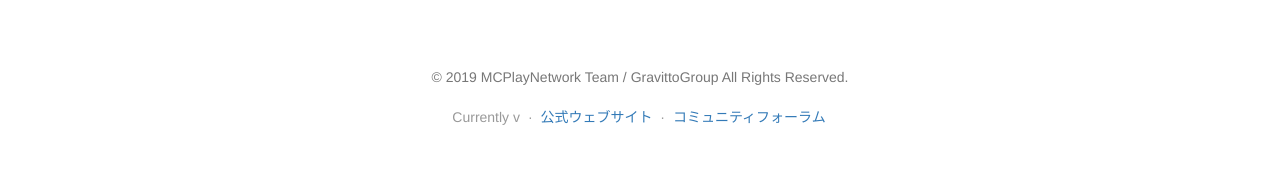
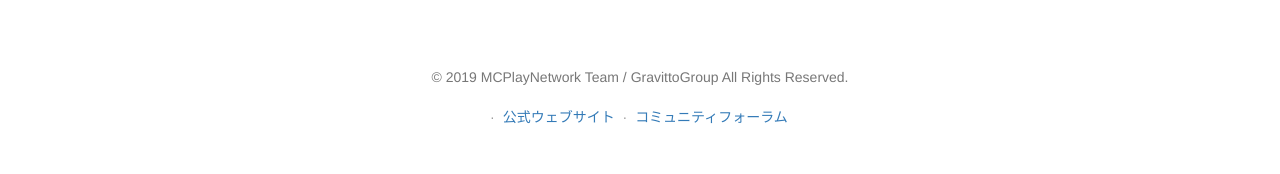
Before and after one commit to GravittoGroup/MCPlayNetwork-web, a Jekyll site: the page built from index.html, in a window 1280 px wide. Shown: the part 2182-2356 px from the top of the page. Built offline with Jekyll 4.4.1, drawn with Linux system fonts in a browser that asks for light colours; nearby versions of some CDN libraries.

Commit message:
Update default.html

```diff
--- a/_layouts/default.html
+++ b/_layouts/default.html
@@ -89,6 +89,14 @@
   <div id="popup" title="Download {{site.name}} {{site.version}}" class="hidden">
     {% include popup.html %}
   </div>
+
+  {% else %}
+  <div class="bs-docs-header" id="content">
+    <div class="container">
+      <h1>{{page.title}}</h1>
+      <p>{{page.description}}</p>
+    </div>
+  </div>
   {% endif %}
 
   <div class="container bs-docs-container">
@@ -138,7 +146,6 @@
       </p>
 
       <ul class="bs-docs-footer-links muted">
-        <li>Currently v{{site.version}}</li>
       {% for l in site.footerLinks %}
         <li>&middot;</li>
         <li><a href="{{l.url}}">{{l.title}}</a></li>
```
